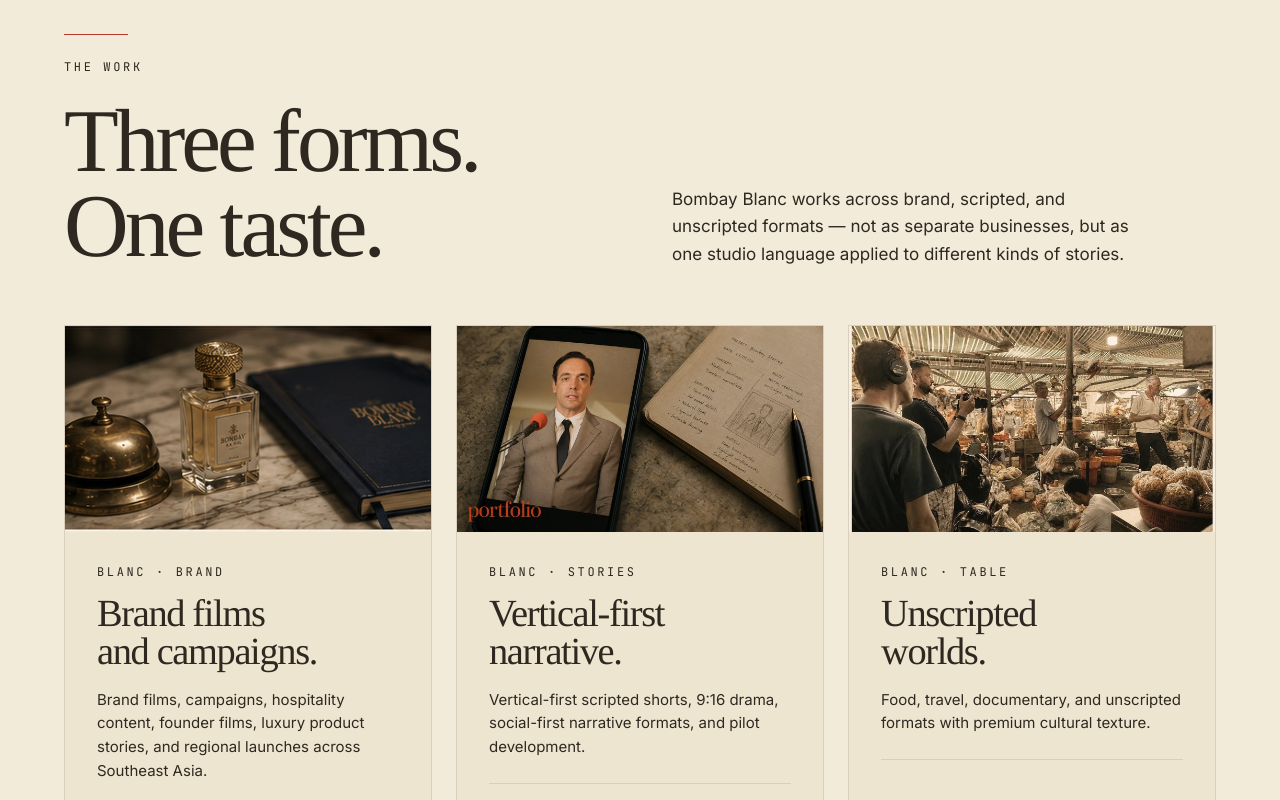
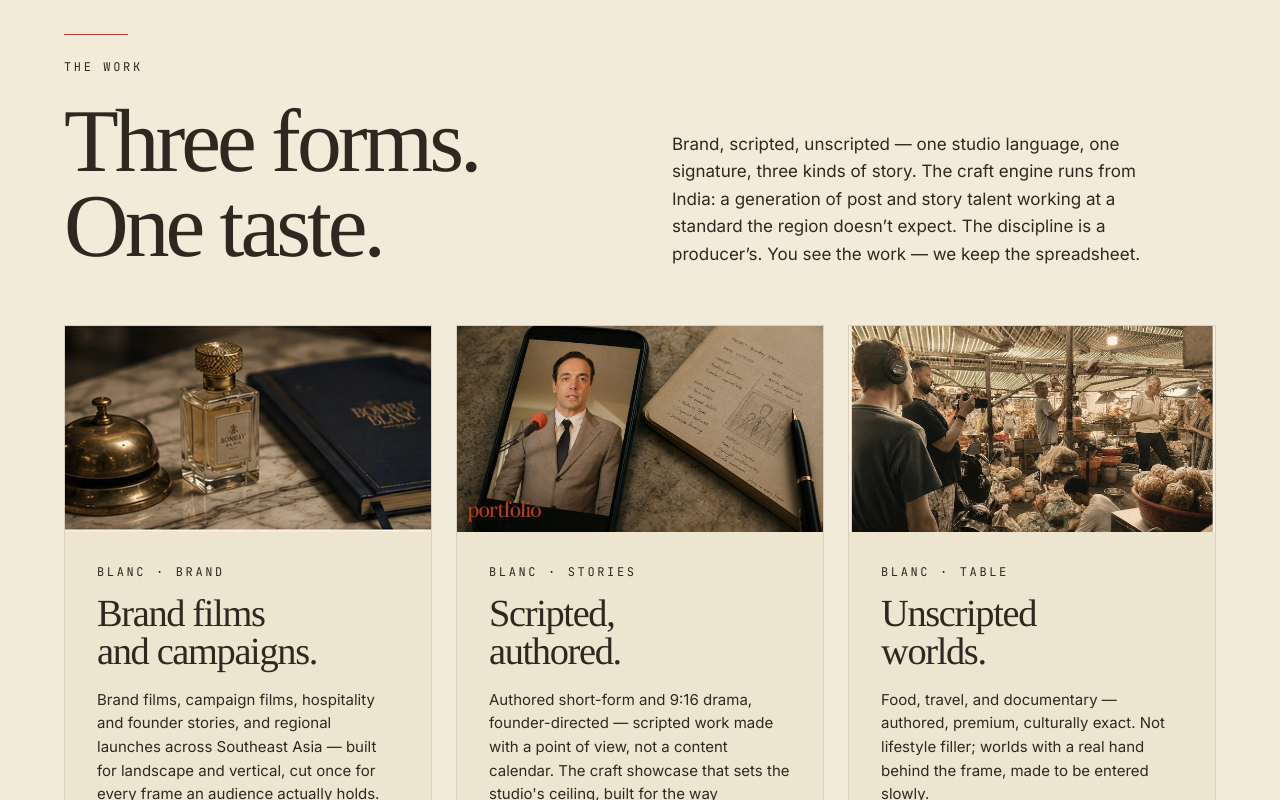
Before and after one commit to farhanamattar-code/bombay-blanc-site, a React (Vite) app: page / in a window 1280 px wide. Shown: the part 1860-2660 px from the top of the page. Built offline with nearby package versions, Linux system fonts and the light colour scheme; a web font is replaced by a local one.

Commit message:
Tighten work pillars: demote vertical to capability, restore Scripted pillar, surface India craft engine

```diff
--- a/src/components/WorkSection.jsx
+++ b/src/components/WorkSection.jsx
@@ -64,9 +64,11 @@
               Three forms.<br />One taste.
             </h2>
             <p className="font-sans text-[17px] leading-[1.62] text-indigo max-w-[480px]">
-              Bombay Blanc works across brand, scripted, and unscripted formats —
-              not as separate businesses, but as one studio language applied to
-              different kinds of stories.
+              Brand, scripted, unscripted — one studio language, one signature,
+              three kinds of story. The craft engine runs from India: a generation
+              of post and story talent working at a standard the region doesn&rsquo;t
+              expect. The discipline is a producer&rsquo;s. You see the work — we keep
+              the spreadsheet.
             </p>
           </div>
         </Reveal>
--- a/src/data/workPillars.js
+++ b/src/data/workPillars.js
@@ -2,7 +2,7 @@
   {
     label: "Blanc · Brand",
     title: "Brand films\nand campaigns.",
-    body: "Brand films, campaigns, hospitality content, founder films, luxury product stories, and regional launches across Southeast Asia.",
+    body: "Brand films, campaign films, hospitality and founder stories, and regional launches across Southeast Asia — built for landscape and vertical, cut once for every frame an audience actually holds. The craft engine runs from India; the margin shows up there, never in the pitch.",
     italic: "For brands that need to be remembered, not merely posted.",
     image: "/images/work-brand.jpg",
     alt: "Brand film production for campaigns across Singapore and Southeast Asia — Bombay Blanc",
@@ -10,17 +10,17 @@
   },
   {
     label: "Blanc · Stories",
-    title: "Vertical-first\nnarrative.",
-    body: "Vertical-first scripted shorts, 9:16 drama, social-first narrative formats, and pilot development.",
+    title: "Scripted,\nauthored.",
+    body: "Authored short-form and 9:16 drama, founder-directed — scripted work made with a point of view, not a content calendar. The craft showcase that sets the studio's ceiling, built for the way audiences watch now.",
     italic: "For stories built for the way audiences actually watch now.",
     image: "/images/work-stories.jpg",
-    alt: "Vertical-first scripted narrative production",
+    alt: "Scripted short-form and 9:16 drama production — authored narrative, Bombay Blanc",
     imagePosition: "center",
   },
   {
     label: "Blanc · Table",
     title: "Unscripted\nworlds.",
-    body: "Food, travel, documentary, and unscripted formats with premium cultural texture.",
+    body: "Food, travel, and documentary — authored, premium, culturally exact. Not lifestyle filler; worlds with a real hand behind the frame, made to be entered slowly.",
     italic: "For worlds that deserve to be entered slowly.",
     image: "/images/work-table.jpg",
     alt: "Documentary and unscripted production — food and travel storytelling across Southeast Asia",
```
